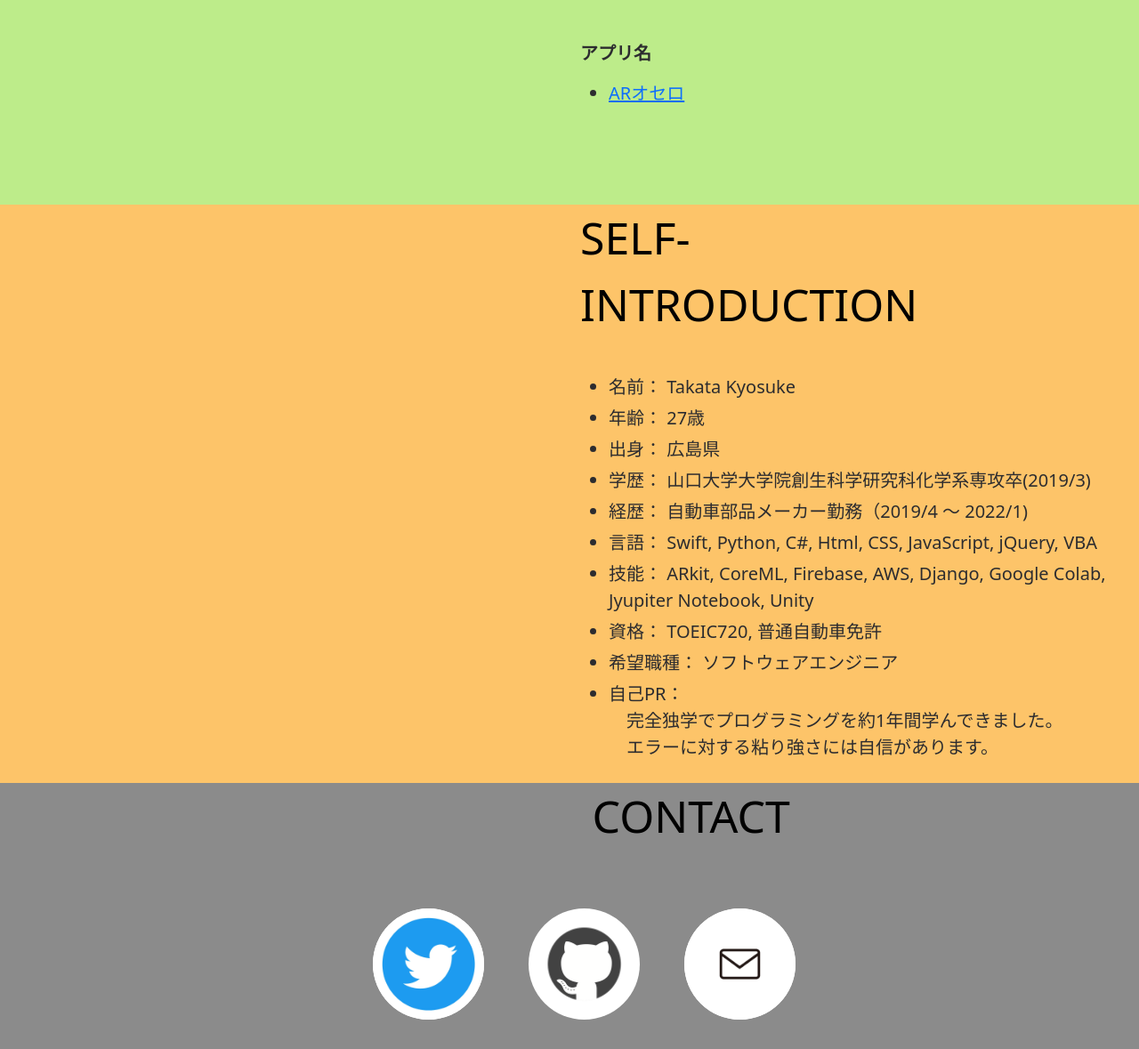
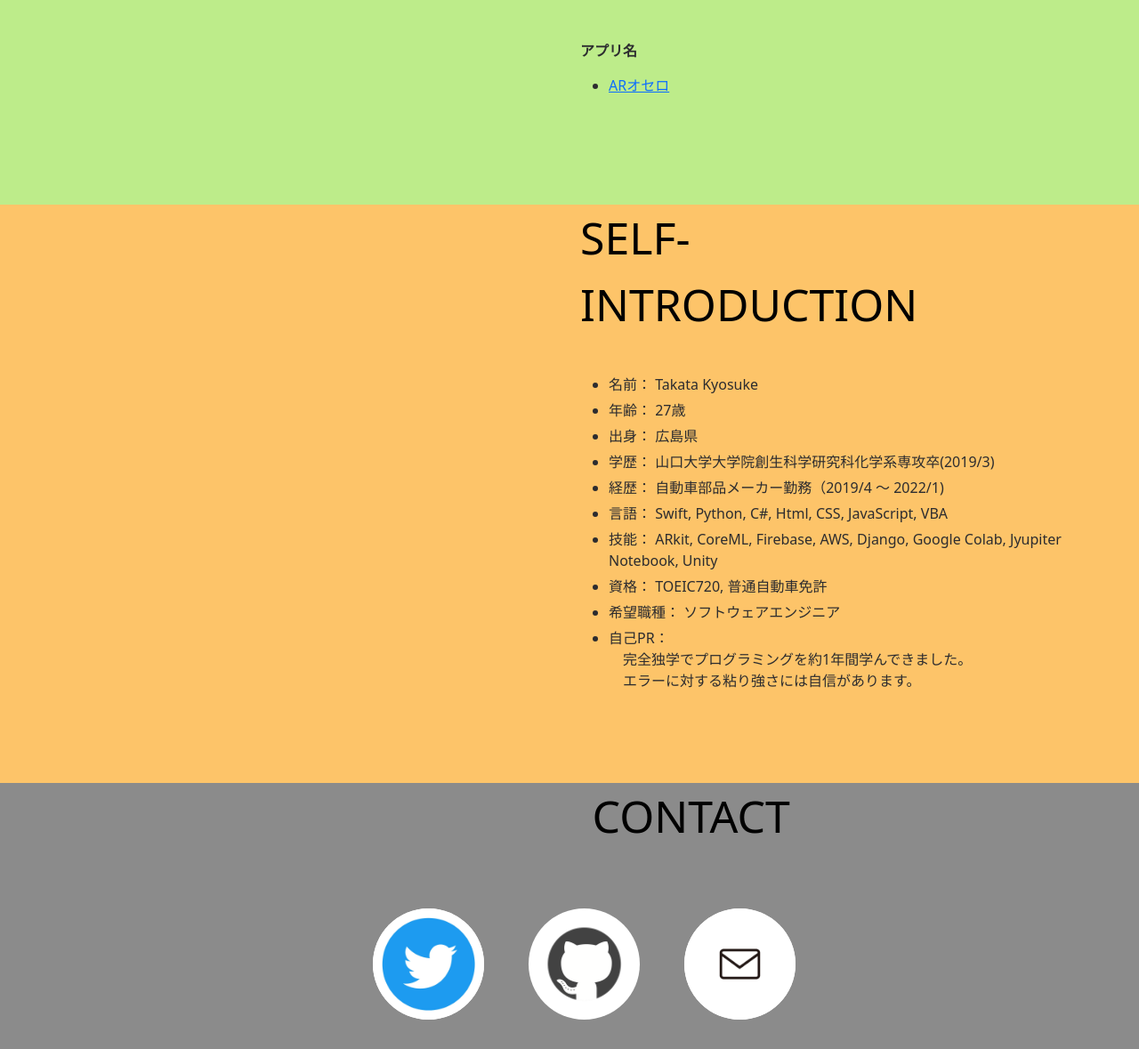
Before and after one commit to Takata1124/Django_original, a Django app: page /base in a window 1280 px wide. Shown: the part 1310-2489 px from the top of the page at 89% size. Run offline with Django 3.2, Linux system fonts and the light colour scheme; parts of the project's set-up code (start-up, migrations or seed data) failed here and were passed over.

Commit message:
modified

```diff
--- a/static/css/sample.css
+++ b/static/css/sample.css
@@ -20,10 +20,8 @@
 
     .box3 {
         margin-left: 0px;
-        /* margin-right: 30px; */
         margin-top: 40px;
         color: #2c2c2f;
-        /* background: #ffffff;背景色 */
         text-align: left;
         width: 100%;
         padding-right: 30px;
@@ -53,13 +51,11 @@
 
     .box3 {
         margin-left: 0px;
-        /* margin-right: 30px; */
         margin-top: 40px;
         color: #2c2c2f;
-        /* background: #ffffff;背景色 */
         text-align: left;
         width: 100%;
         padding-right: 30px;
-        font-size: 20px;
+        font-size: 16px;
     }
 }
--- a/templates/base.html
+++ b/templates/base.html
@@ -57,10 +57,11 @@
                         <div class="box3">
                             <div id="introbar">
                                 <p1><b>＜アプリ名：ARオセロ＞</b></p1>
-                                <a href="https://apps.apple.com/jp/app/ar%E3%82%AA%E3%82%BB%E3%83%AD/id1609306273"><img src="https://user-images.githubusercontent.com/83679529/155931841-a92308bb-5a02-44a4-9064-1301c0418400.svg"></a>
                                 <br>
                                 <br>
                                 <p1>AR(拡張現実)技術を用いたオセロゲームです。目の前にオセロが存在するかのような状態でオセロを楽しむことができます。</p1>
+                                <br>
+                                <a href="https://apps.apple.com/jp/app/ar%E3%82%AA%E3%82%BB%E3%83%AD/id1609306273"><img src="https://user-images.githubusercontent.com/83679529/155931841-a92308bb-5a02-44a4-9064-1301c0418400.svg"></a>
                             </div>
                         </div>
                     </div>
@@ -98,7 +99,7 @@
                                     <li>出身： 広島県</li>
                                     <li>学歴： 山口大学大学院創生科学研究科化学系専攻卒(2019/3)</li>
                                     <li>経歴： 自動車部品メーカー勤務（2019/4 〜 2022/1)</li>
-                                    <li>言語： Swift, Python, C#, Html, CSS, JavaScript, jQuery, VBA</li>
+                                    <li>言語： Swift, Python, C#, Html, CSS, JavaScript, VBA</li>
                                     <li>技能： ARkit, CoreML, Firebase, AWS, Django, Google Colab, Jyupiter Notebook, Unity</li>
                                     <li>資格： TOEIC720, 普通自動車免許</li>
                                     <li>希望職種： ソフトウェアエンジニア</li>
```
Also changed, not shown: static/picture/profile.jpg (deleted).
